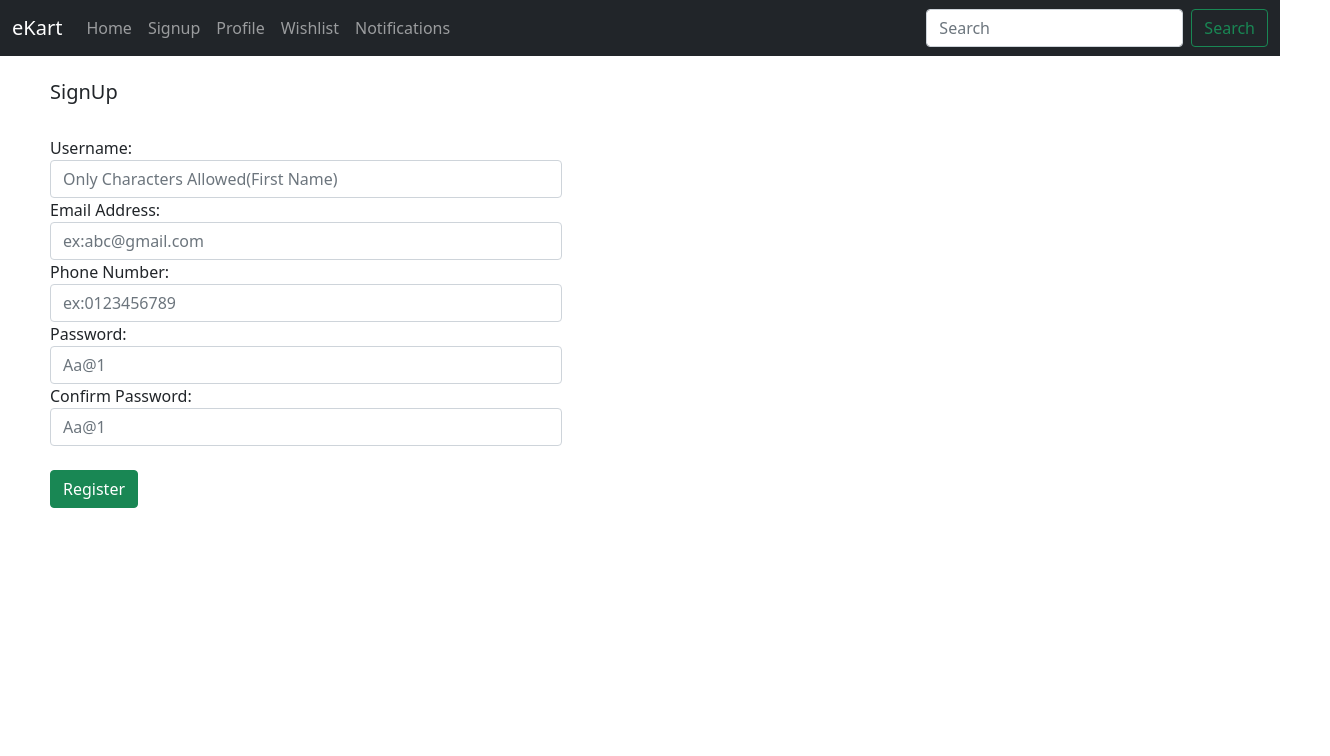
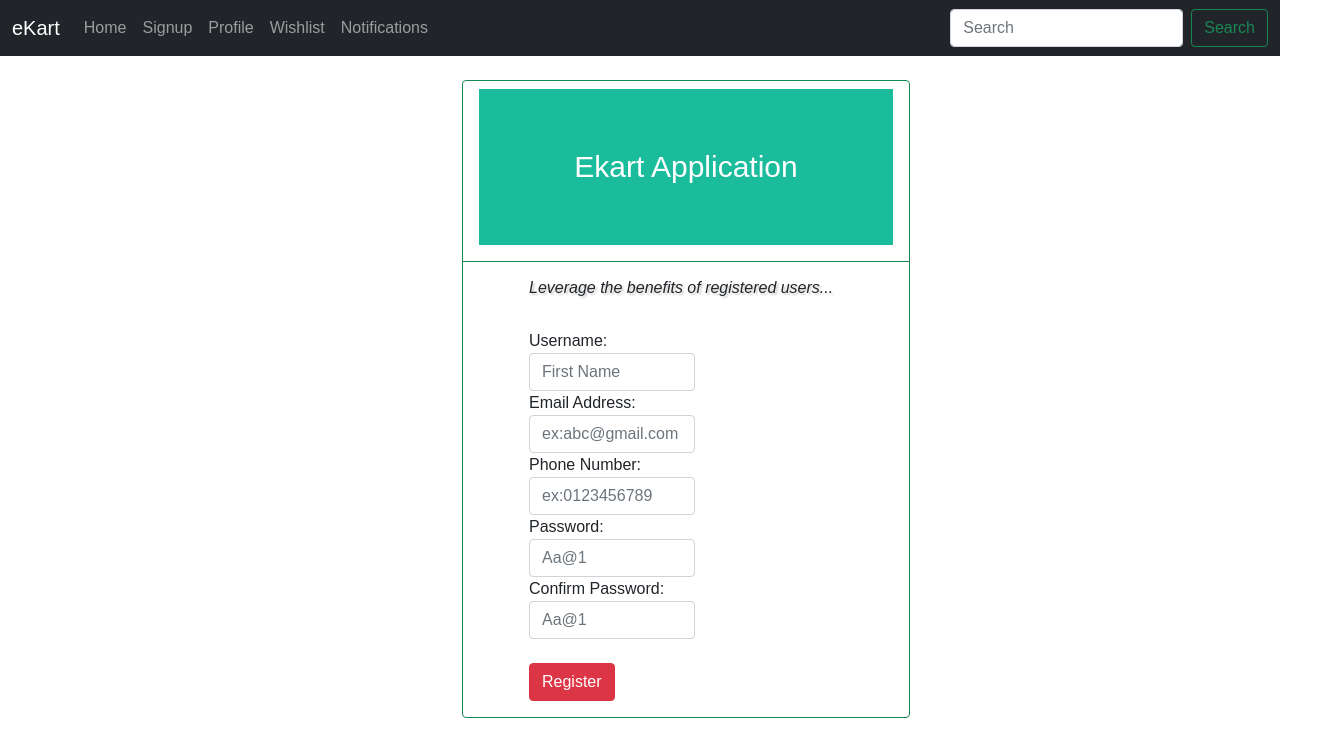
Before and after one commit to tyagivipul629/nodejs-project, a React (Create React App) app: page /signup in a window 1280 px wide. Shown: the top 756 px of the page, 1330 px wide, since content can reach past the window. Built offline with nearby package versions, Linux system fonts and the light colour scheme.

Commit message:
updated sign paged(aligned middle)

```diff
--- a/src/components/Signup/signup.css
+++ b/src/components/Signup/signup.css
@@ -1,5 +1,18 @@
-formHorizontal{
-    display:block;
-    width:50%;
-    margin:0 auto;
+
+
+.header{
+    padding: 60px;
+  text-align: center;
+  background: #1abc9c;
+  color: white;
+  font-size: 30px;
 }
+
+h6{
+    text-shadow: 2px 2px 2px #CCCCCC;
+}
+
+body {
+    font-family: Arial;
+    margin: 0;
+  }
--- a/src/components/Signup/signup.js
+++ b/src/components/Signup/signup.js
@@ -2,6 +2,7 @@ import React from 'react';
 import ReactDOM from 'react-dom';
 import 'bootstrap/dist/css/bootstrap.min.css';
 import axios from 'axios'
+import './signup.css'
 
 class signup extends React.Component{
     constructor(){
@@ -128,17 +129,23 @@ class signup extends React.Component{
             <React.Fragment>
                 <br/>
 
+                <div className="container" >
 
+          <div className="row">
+                 <div className="col-md-4 offset-4">
+                 <div className="card" className="card border-success mb-3"  style={{width: "28rem"}}>
+                 <div class="card-header bg-transparent border-success"><center><h5 className="header">Ekart Application</h5></center></div>
+                    <div className="card-body" >
 
     <form  style={{position:'relative',left:'50px'}} onSubmit={this.handleSubmit} onClick={()=>{this.handlecall(this.state)}}>
-                  <b><h5>SignUp</h5></b><br/>
+                  <b><h6 className="shaodow"><i>Leverage the benefits of registered users...</i></h6></b><br/>
                     <div className="form-group">
                         <label>Username:</label>
-                        <input style={{width:'40%'}} placeholder="Only Characters Allowed(First Name)" className="form-control" name="uname" type="text" onChange={this.handleChange}/>
+                        <input style={{width:'40%'}} placeholder="First Name" className="form-control" name="uname" type="text" onChange={this.handleChange}/>
                     </div>
-                    <div className="form-group">
+                    <div className="form-group ">
                         <label>Email Address:</label>
-                        <input style={{width:'40%'}} placeholder="ex:abc@gmail.com" className="form-control" name="email" type="text" onChange={this.handleChange}/>
+                        <input className="input-lg" style={{width:'40%'}} placeholder="ex:abc@gmail.com" className="form-control" name="email" type="text" onChange={this.handleChange}/>
                     </div>
                     <div className="form-group">
                         <label>Phone Number:</label>
@@ -153,9 +160,19 @@ class signup extends React.Component{
                         <input style={{width:'40%'}}  placeholder="Aa@1"className="form-control" name="password2" type="password" onChange={this.handleChange}/>
                     </div>
                     {this.state.message !== '' && <div className={`text text-${this.state.textStyle}`}>{this.state.message}</div>}<br/>
-                    <submit className="btn btn-success" onClick={this.handleSubmit}>Register</submit>
+                    <submit className="btn btn-danger" onClick={this.handleSubmit}>Register</submit>
                 </form>
 
+                </div>
+                             </div>
+
+
+                   </div>
+
+
+
+            </div>
+        </div>
 
 
 
```
